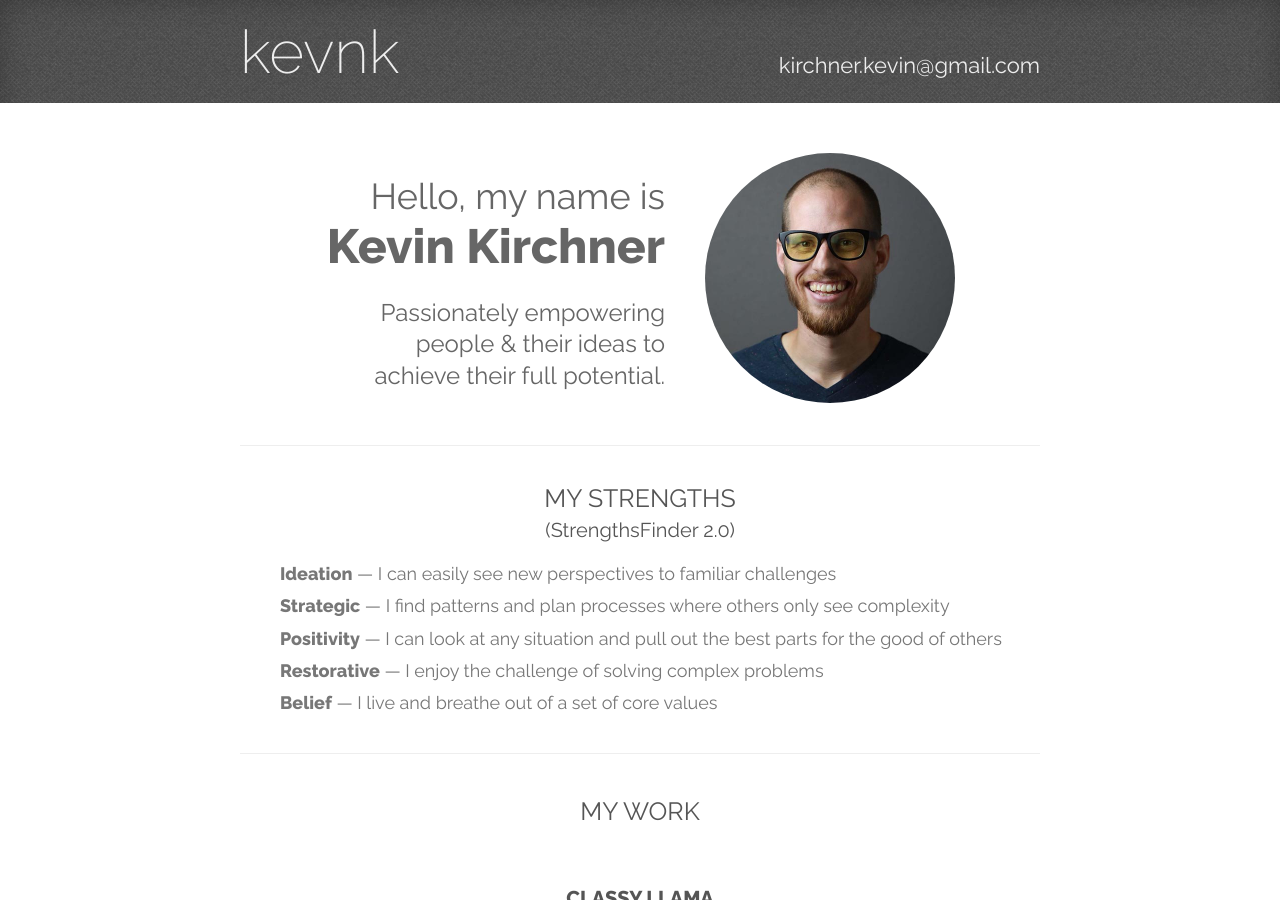
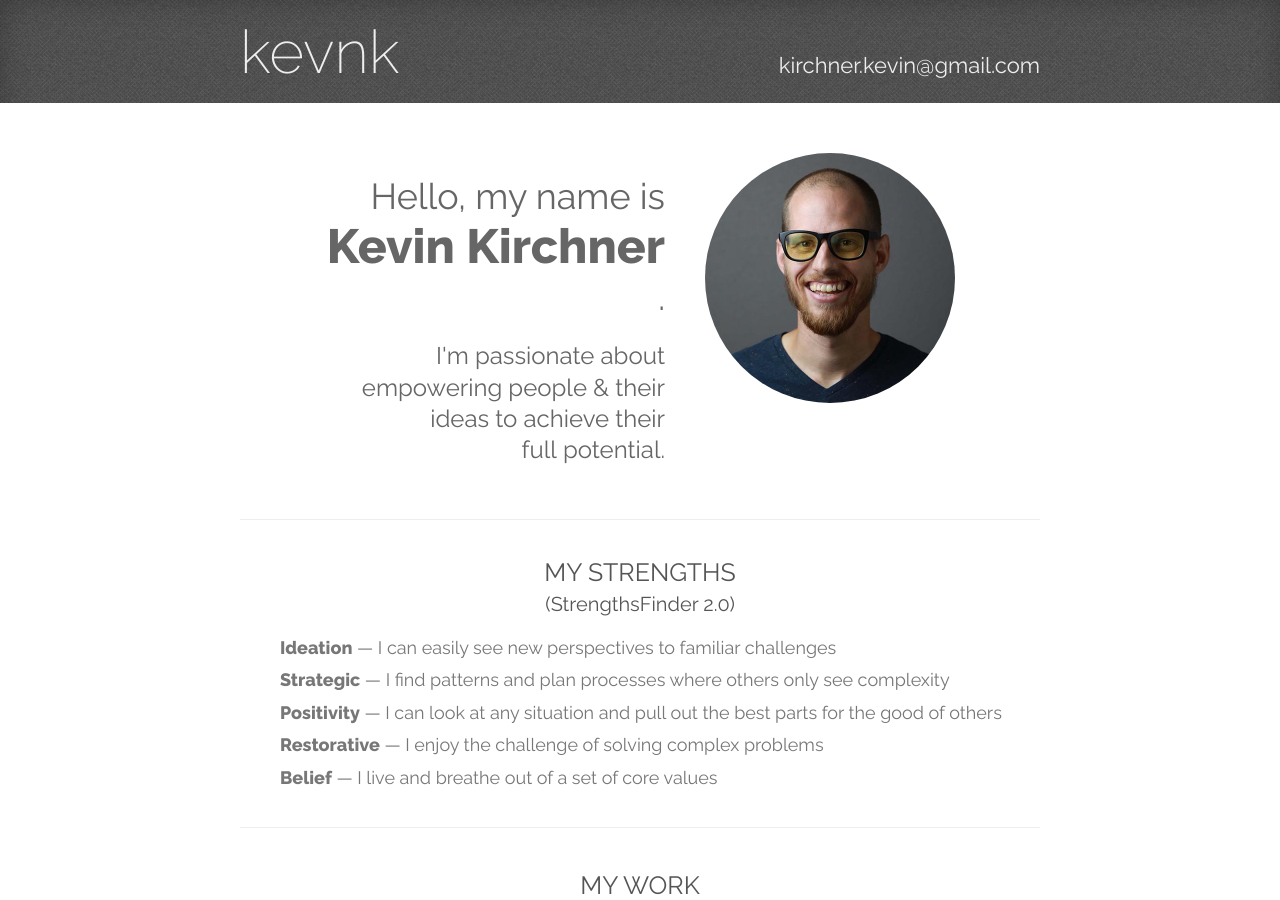
Before and after one commit to kevnk/kevnk.github.io, a Jekyll site: the page built from resume/index.html, in a window 1280 px wide and 900 px high. Built offline with Jekyll 4.4.1, drawn with Linux system fonts in a browser that asks for light colours; comment, search, counter and statistics services are not loaded.

Commit message:
resume updates

```diff
--- a/resume/index.html
+++ b/resume/index.html
@@ -4,8 +4,8 @@ title: Kevin Kirchner UI/UX Resume
 ---
 <section id="welcome">
     <div class="left">
-        <h2>Hello, my name is <strong>Kevin Kirchner</strong></h2>
-        <p>Passionately empowering people &amp; their ideas to achieve their full&nbsp;potential.</p>
+        <h2>Hello, my name is <strong>Kevin Kirchner</strong>.</h2>
+        <p>I'm passionate about empowering people &amp; their ideas to achieve their full&nbsp;potential.</p>
     </div>
     <div class="right">
         <img src="/assets/images/face.jpg" alt="" class="profile-pic" />
```
